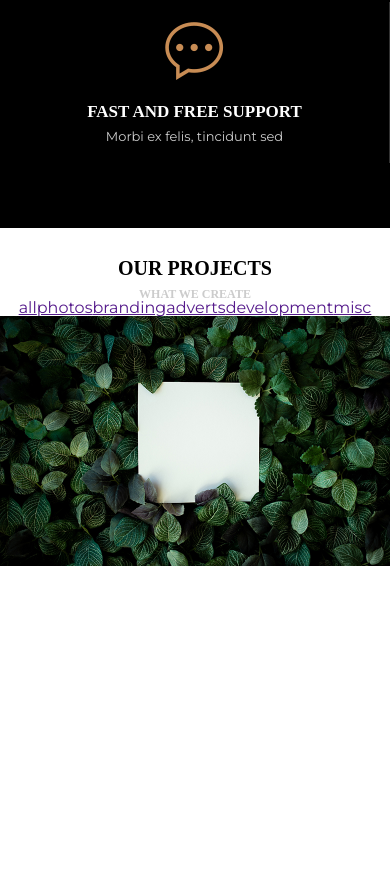
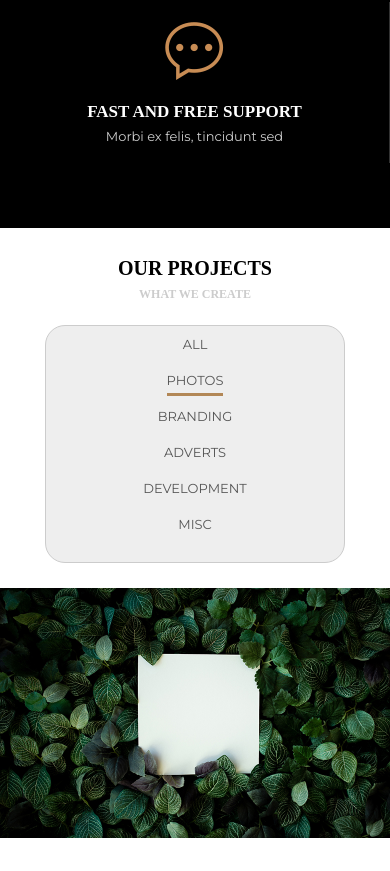
Before and after one commit to Alencar-Bianca/awax, a plain HTML site: page index.html in a window 390 px wide. Shown: the part 2185-3056 px from the top of the page. Before the commit the page ends 2784 px from the top, so only its background shows below. Drawn offline with Linux system fonts and the light colour scheme; a web font is replaced by a local one.

Commit message:
ajuste no filter button

```diff
--- a/css/style.css
+++ b/css/style.css
@@ -73,9 +73,9 @@ header .logo {
   margin-left: 20px;
 }
 
-.header-nav-desktop ul li a:hover, .header-nav-desktop ul li a.active{
+ul li a:hover, ul li a.active{
   border-bottom: 3px solid  #B28756;
-  padding-bottom: 10px;
+  padding-bottom: 8px;
   color: #ccc;
 }
 
@@ -223,14 +223,37 @@ header .logo {
 }
 
 
-/* MEDIA */
+/* PROJECTS */
 .projects {
   padding: 30px 0;
 }
 
-.filters-container ul{
-  display: flex;
-  justify-content: center;
+.filters-container {
+  border: 1px solid #CCC;
+  background-color: #EEE;
+  border-radius: 20px;
+  padding: 10px;
+  max-width: 500px;
+  margin: 25px auto ;
+}
+.filters-container ul {
+  text-align: center;
+}
+.filters-container ul li {
+  display: inline-block;
+  border-right: 1px solid #CCC;
+  padding-right: 10px;
+  margin-left: 2px;
+}
+
+.filters-container ul li:last-child {
+  border-right: none;
+}
+.filters-container ul li a{
+  color: #555;
+  font-size: 13px;
+  text-decoration: none;
+  text-transform: uppercase;
 }
 
 
@@ -307,4 +330,17 @@ header .logo {
   .service-single{
     border-left: none;
   }
+  .filters-container {
+    max-width: 300px;
+  }
+  .filters-container ul li {
+    display: block;
+    border-right: none;
+    padding-right: 0;
+    margin-left: 0px;
+    margin-bottom: 20px;
+  }
+  .filters-container ul li a:hover, .filters-container ul li a.active{
+    padding-bottom: 5px;
+  }
  }
--- a/index.html
+++ b/index.html
@@ -115,7 +115,7 @@
         <div class="filters-container">
           <ul>
             <li><a href="">all</a></li>
-            <li><a href="">photos</a></li>
+            <li><a href="" class="active">photos</a></li>
             <li><a href="">branding</a></li>
             <li><a href="">adverts</a></li>
             <li><a href="">development</a></li>
```
